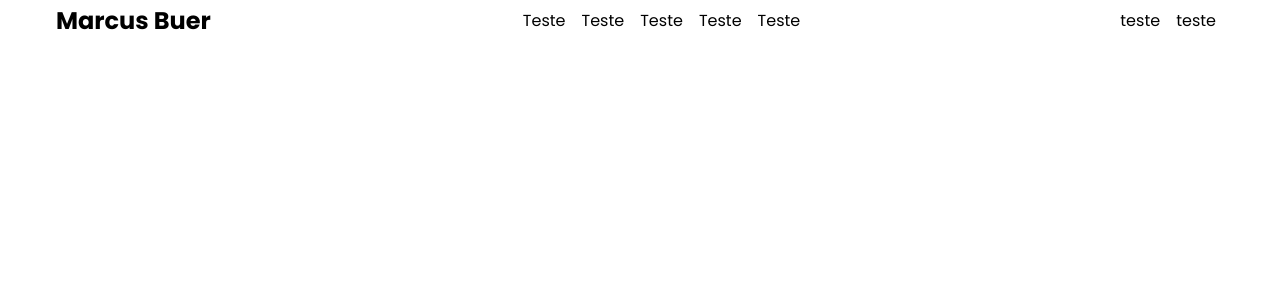
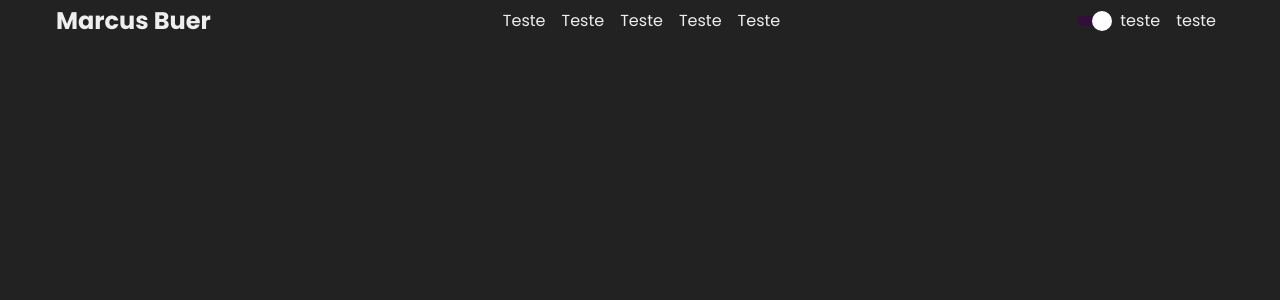
Before and after one commit to MarcusBuer/marcusbuer.com, a React (Vite) app: page / in a window 1280 px wide. Shown: the top 300 px of the page. Built offline with nearby package versions, Linux system fonts and the light colour scheme.

Commit message:
Added Theming

```diff
--- a/package.json
+++ b/package.json
@@ -10,6 +10,7 @@
     "@types/styled-components": "^5.1.12",
     "react": "^17.0.0",
     "react-dom": "^17.0.0",
+    "react-switch": "^6.0.0",
     "styled-components": "^5.3.0"
   },
   "devDependencies": {
--- a/src/components/Navbar.tsx
+++ b/src/components/Navbar.tsx
@@ -1,8 +1,14 @@
 import React from 'react';
-import styled from 'styled-components';
+import styled, { ThemeContext } from 'styled-components';
+import Switch from 'react-switch';
 import Container from './Container';
 
-function Navbar() {
+interface Props {
+  toggleTheme: () => void;
+}
+
+function Navbar({ toggleTheme }: Props) {
+  const Theme = React.useContext(ThemeContext);
   return (
     <StyledNavbar>
       <Container id='NavBar'>
@@ -15,6 +21,17 @@ function Navbar() {
           <a href='#'>Teste</a>
         </div>
         <div>
+          <Switch
+            onChange={toggleTheme}
+            checked={Theme.title === 'dark'}
+            checkedIcon={false}
+            uncheckedIcon={false}
+            height={10}
+            width={30}
+            handleDiameter={20}
+            onColor={Theme.colors.primary}
+            offColor={Theme.colors.secondary}
+          />
           <a href=''>teste</a>
           <a href=''>teste</a>
         </div>
@@ -32,8 +49,19 @@ const StyledNavbar = styled.nav`
     align-items: center;
   }
 
+  h1 {
+    cursor: default;
+    user-select: none;
+
+    transition: all 0.25s ease;
+    :hover {
+      transform: scale(1.2);
+    }
+  }
+
   div {
     display: flex;
+    align-items: center;
   }
 
   a {
--- /dev/null
+++ b/src/hooks/usePersistentState.ts
@@ -0,0 +1,17 @@
+import React, { Dispatch, SetStateAction } from 'react';
+
+type Response<T> = [T, Dispatch<SetStateAction<T>>];
+
+function UsePersistentState<T>(key: string, initialState: T): Response<T> {
+  const [state, setState] = React.useState(() => {
+    const storageValue = localStorage.getItem(key);
+    return storageValue ? JSON.parse(storageValue) : initialState;
+  });
+  React.useEffect(() => {
+    localStorage.setItem(key, JSON.stringify(state));
+  }, [key, state]);
+
+  return [state, setState];
+}
+
+export default UsePersistentState;
--- a/src/main.tsx
+++ b/src/main.tsx
@@ -1,11 +1,10 @@
 import React from 'react';
 import ReactDOM from 'react-dom';
-import { GlobalStyles } from './styles/GlobalStyles';
+
 import App from './pages/Home';
 
 ReactDOM.render(
   <React.StrictMode>
-    <GlobalStyles />
     <App />
   </React.StrictMode>,
   document.getElementById('root'),
--- a/src/pages/Home.tsx
+++ b/src/pages/Home.tsx
@@ -1,11 +1,29 @@
 import React from 'react';
+import UsePersistentState from '../hooks/usePersistentState';
+
+import { DefaultTheme, ThemeProvider } from 'styled-components';
+import { GlobalStyles } from '../styles/GlobalStyles';
+
+import LightTheme from '../styles/themes/light';
+import DarkTheme from '../styles/themes/dark';
+
 import Navbar from '../components/Navbar';
 
 const App = () => {
+  const [theme, setTheme] = UsePersistentState<DefaultTheme>(
+    'theme',
+    DarkTheme,
+  );
+
+  const toggleTheme = () => {
+    setTheme(theme.title === 'dark' ? LightTheme : DarkTheme);
+  };
+
   return (
-    <>
-      <Navbar />
-    </>
+    <ThemeProvider theme={theme}>
+      <GlobalStyles />
+      <Navbar toggleTheme={toggleTheme} />
+    </ThemeProvider>
   );
 };
 
--- a/src/styles/GlobalStyles.ts
+++ b/src/styles/GlobalStyles.ts
@@ -34,7 +34,8 @@ export const GlobalStyles = createGlobalStyle`
 
   body {
     font-family: var(--font-main);
-    color: var(--black);
+    background-color: ${props => props.theme.colors.background};
+    color: ${props => props.theme.colors.text};
   }
 
   ul, li, ol {
@@ -43,11 +44,11 @@ export const GlobalStyles = createGlobalStyle`
 
   a {
     text-decoration: none;
-    color: var(--black);
+    color: ${props => props.theme.colors.text};
     transition: var(--transition);
 
     :hover {
-      color: var(--blue)
+      color: ${props => props.theme.colors.quaternary};
     }
   }
 
--- /dev/null
+++ b/src/styles/themes/dark.ts
@@ -0,0 +1,13 @@
+export default {
+  title: 'dark',
+  colors: {
+    primary: '#320E3B',
+    secondary: '#CC59D2',
+    tertiary: '#B9C6AE',
+    quaternary: '#DF2935',
+    quinary: '#585B56',
+
+    background: '#222',
+    text: '#eee',
+  },
+};
--- /dev/null
+++ b/src/styles/themes/light.ts
@@ -0,0 +1,13 @@
+export default {
+  title: 'light',
+  colors: {
+    primary: '#320E3B',
+    secondary: '#CC59D2',
+    tertiary: '#B9C6AE',
+    quaternary: '#DF2935',
+    quinary: '#585B56',
+
+    background: '#F5F5F5',
+    text: '#333',
+  },
+};
--- a/tsconfig.json
+++ b/tsconfig.json
@@ -15,5 +15,6 @@
     "noEmit": true,
     "jsx": "react"
   },
-  "include": ["./src"]
+  "include": ["./src"],
+  "files": ["src/styles/styles.d.ts"]
 }
```
Also changed, not shown: src/styles/styles.d.ts (added, +16 -0 lines), 2 other files (tests, documents, lock files or other folders).
